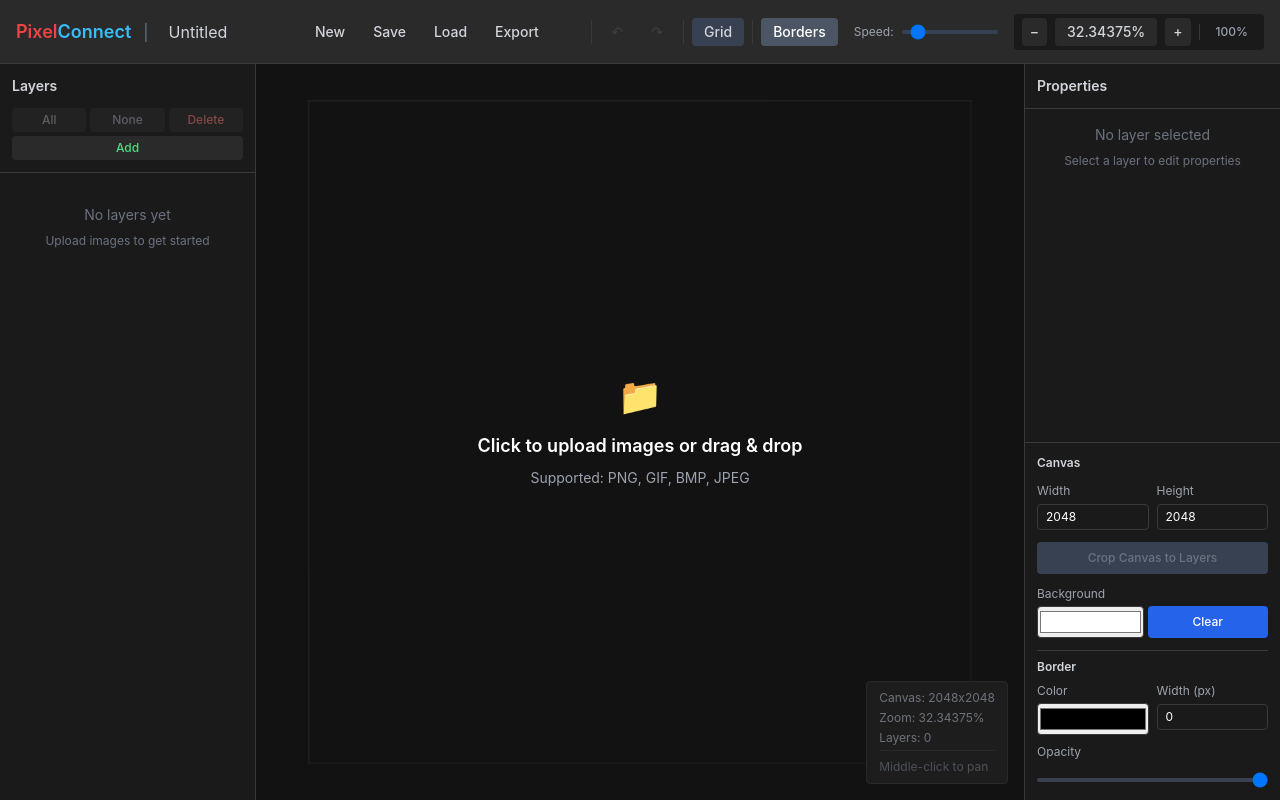
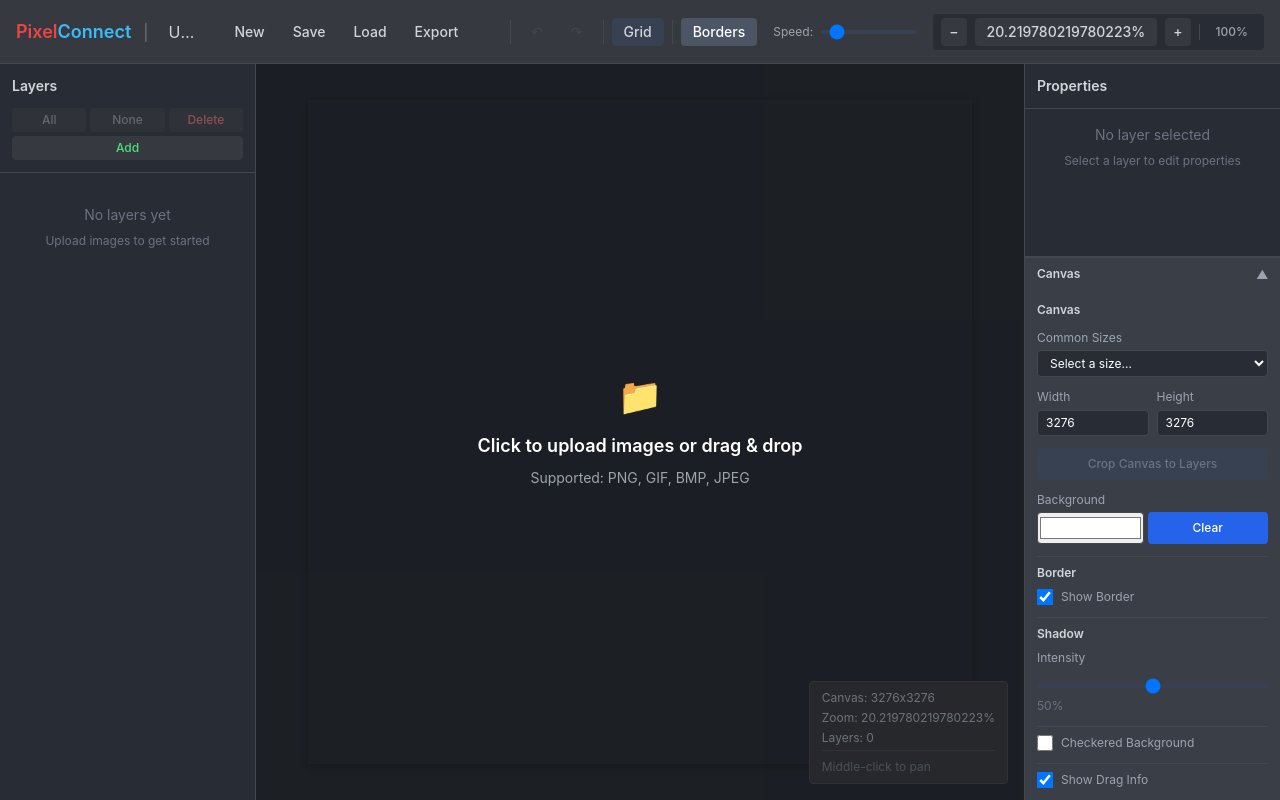
Before and after one commit to atharray/PixelConnect, a React (Vite) app: page / in a window 1280 px wide. Built offline with nearby package versions, Linux system fonts and the light colour scheme.

Commit message:
major bugfixes and feature updates

```diff
--- a/src/components/Canvas/CanvasRenderer.tsx
+++ b/src/components/Canvas/CanvasRenderer.tsx
@@ -1,6 +1,7 @@
 import { useEffect, useRef, useState } from 'react';
 import useCompositorStore from '../../store/compositorStore';
 import GridOverlay from './GridOverlay';
+import DragInfoTooltip from './DragInfoTooltip';
 
 /**
  * Canvas renderer component
@@ -29,6 +30,7 @@ function CanvasRenderer() {
   const [isPanning, setIsPanning] = useState(false);
   const [panStart, setPanStart] = useState({ x: 0, y: 0 });
   const [hoverCoords, setHoverCoords] = useState<{ x: number; y: number } | null>(null);
+  const [mousePos, setMousePos] = useState({ x: 0, y: 0 });
 
   /**
    * Decode base64 image data and cache it
@@ -127,6 +129,26 @@ function CanvasRenderer() {
       ctx.fillStyle = project.canvas.backgroundColor;
       ctx.fillRect(0, 0, canvas.width, canvas.height);
       // console.log(`[DEBUG] Background color applied: ${project.canvas.backgroundColor}`);
+    }
+
+    // Draw checkered background for transparency
+    if (project.canvas.showCheckeredBackground && !project.canvas.backgroundColor) {
+      const zoom = project.viewport.zoom / 100;
+      // Scale checkerboard size based on zoom: smaller when zoomed out, larger when zoomed in
+      const baseSquareSize = 8;
+      const squareSize = Math.max(1, Math.round(baseSquareSize / zoom));
+
+      const lightColor = '#ffffff';
+      const darkColor = '#cccccc';
+
+      for (let y = 0; y < canvas.height; y += squareSize) {
+        for (let x = 0; x < canvas.width; x += squareSize) {
+          // Alternate colors in a checkerboard pattern
+          const isEven = (Math.floor(x / squareSize) + Math.floor(y / squareSize)) % 2 === 0;
+          ctx.fillStyle = isEven ? lightColor : darkColor;
+          ctx.fillRect(x, y, squareSize, squareSize);
+        }
+      }
     }
 
     // Draw canvas border (expands outward from canvas edge)
@@ -293,6 +315,9 @@ function CanvasRenderer() {
     const canvas = canvasRef.current;
     if (!canvas) return;
 
+    // Track mouse position for drag tooltip
+    setMousePos({ x: e.clientX, y: e.clientY });
+
     const { x: worldX, y: worldY } = getWorldCoordinates(e.clientX, e.clientY);
 
     // Update hover coordinates
@@ -329,7 +354,7 @@ function CanvasRenderer() {
 
     const direction = e.deltaY > 0 ? -1 : 1;
     const currentZoom = project.viewport.zoom;
-    const zoomLevels = [25, 50, 75, 100, 125, 150, 200, 250, 300, 400, 500, 600, 800, 1200, 1600];
+    const zoomLevels = [25, 50, 75, 100, 125, 150, 200, 250, 300, 400, 500, 600, 800, 1200, 1600, 3200];
 
     let newZoom = currentZoom;
     if (direction > 0) {
@@ -346,8 +371,13 @@ function CanvasRenderer() {
   return (
     <div
       ref={containerRef}
-      className="relative w-full h-full bg-canvas-bg overflow-hidden"
+      className="relative w-full h-full bg-canvas-bg overflow-hidden cursor-crosshair"
       style={{ paddingTop: '20px', paddingLeft: '20px' }}
+      onMouseDown={handleCanvasMouseDown}
+      onMouseMove={handleCanvasMouseMove}
+      onMouseUp={handleCanvasMouseUp}
+      onMouseLeave={handleCanvasMouseUp}
+      onWheel={handleCanvasWheel}
     >
       {/* Canvas container with centering and scrollbars */}
       <div
@@ -363,16 +393,16 @@ function CanvasRenderer() {
         >
           <canvas
             ref={canvasRef}
-            onMouseDown={handleCanvasMouseDown}
-            onMouseMove={handleCanvasMouseMove}
-            onMouseUp={handleCanvasMouseUp}
-            onMouseLeave={handleCanvasMouseUp}
-            onWheel={handleCanvasWheel}
-            className="cursor-pointer border border-gray-600"
+            className="cursor-pointer"
             style={{
               imageRendering: 'pixelated',
               backfaceVisibility: 'hidden',
               WebkitFontSmoothing: 'antialiased',
+              outline: project.canvas.borderEnabled ? '1px solid rgb(75, 85, 99)' : 'none',
+              outlineOffset: '0px',
+              boxShadow: project.canvas.shadowIntensity > 0
+                ? `0 10px 40px rgba(0, 0, 0, ${0.5 * project.canvas.shadowIntensity})`
+                : 'none',
             }}
           />
 
@@ -409,13 +439,13 @@ function CanvasRenderer() {
                 return (
                   <rect
                     key={layer.id}
-                    x={x}
-                    y={y}
-                    width={layer.width + 1.1}
-                    height={layer.height + 1.1}
+                    x={x-0.12}
+                    y={y-0.25}
+                    width={layer.width+0.3}
+                    height={layer.height+0.3}
                     fill="none"
                     stroke="#c0c0c0"
-                    strokeWidth="1"
+                    strokeWidth="0.25"
                     strokeDasharray="4,4"
                     style={{
                       animation: borderAnimationSpeed > 0 ? `marching-ants ${8 / (0.125 * borderAnimationSpeed) / 1000}s linear infinite` : 'none',
@@ -445,6 +475,7 @@ function CanvasRenderer() {
           canvasWidth={project.canvas.width}
           canvasHeight={project.canvas.height}
           gridDensity={project.grid.density}
+          canvasBorderEnabled={project.canvas.borderEnabled}
         />
       </div>
 
@@ -463,6 +494,16 @@ function CanvasRenderer() {
           Selected: {selectedLayerIds.length} layer{selectedLayerIds.length !== 1 ? 's' : ''}
         </div>
       )}
+
+      {/* Drag Info Tooltip */}
+      {isDraggingLayer && project.canvas.dragInfoEnabled && (
+        <DragInfoTooltip
+          offsetX={dragOffsetX}
+          offsetY={dragOffsetY}
+          mouseX={mousePos.x}
+          mouseY={mousePos.y}
+        />
+      )}
     </div>
   );
 }
--- /dev/null
+++ b/src/components/Canvas/DragInfoTooltip.tsx
@@ -0,0 +1,38 @@
+import React from 'react';
+
+interface DragInfoTooltipProps {
+  offsetX: number;
+  offsetY: number;
+  mouseX: number;
+  mouseY: number;
+}
+
+/**
+ * Small tooltip that shows drag translation info
+ * Follows the mouse cursor while dragging
+ */
+const DragInfoTooltip: React.FC<DragInfoTooltipProps> = ({
+  offsetX,
+  offsetY,
+  mouseX,
+  mouseY,
+}) => {
+  return (
+    <div
+      style={{
+        position: 'fixed',
+        left: `${mouseX + 10}px`,
+        top: `${mouseY + 10}px`,
+        pointerEvents: 'none',
+        zIndex: 1000,
+      }}
+    >
+      <div className="bg-panel-bg border border-border rounded px-2 py-1 text-xs text-gray-300 whitespace-nowrap shadow-lg">
+        <div>X: {offsetX > 0 ? '+' : ''}{offsetX}</div>
+        <div>Y: {offsetY > 0 ? '+' : ''}{offsetY}</div>
+      </div>
+    </div>
+  );
+};
+
+export default DragInfoTooltip;
--- a/src/components/Canvas/GridOverlay.tsx
+++ b/src/components/Canvas/GridOverlay.tsx
@@ -14,9 +14,10 @@ interface GridOverlayProps {
   canvasWidth: number;
   canvasHeight: number;
   gridDensity: number;
+  canvasBorderEnabled: boolean;
 }
 
-function GridOverlay({ canvas, gridEnabled, viewport, canvasWidth, canvasHeight, gridDensity }: GridOverlayProps) {
+function GridOverlay({ canvas, gridEnabled, viewport, canvasWidth, canvasHeight, gridDensity, canvasBorderEnabled }: GridOverlayProps) {
   const gridCanvasRef = useRef<HTMLCanvasElement>(null);
   const containerRef = useRef<HTMLDivElement>(null);
 
@@ -84,6 +85,29 @@ function GridOverlay({ canvas, gridEnabled, viewport, canvasWidth, canvasHeight,
     ctx.strokeStyle = `rgba(0, 0, 0, ${opacity})`;
     ctx.lineWidth = 1;
 
+    // Get canvas bounds in screen space and set up clipping
+    const canvasRect = canvas.getBoundingClientRect();
+    const containerRect = containerRef.current.getBoundingClientRect();
+
+    // Calculate canvas position relative to grid container
+    let canvasScreenX = canvasRect.left - containerRect.left;
+    let canvasScreenY = canvasRect.top - containerRect.top;
+    let canvasScreenWidth = canvasRect.width;
+    let canvasScreenHeight = canvasRect.height;
+
+    // Inset clipping region by border width to avoid rendering on the border
+    const borderInset = canvasBorderEnabled ? 1 : 0;
+    canvasScreenX += borderInset;
+    canvasScreenY += borderInset;
+    canvasScreenWidth -= borderInset * 2;
+    canvasScreenHeight -= borderInset * 2;
+
+    // Set up clipping region to only render within canvas bounds (excluding border)
+    ctx.save();
+    ctx.beginPath();
+    ctx.rect(canvasScreenX, canvasScreenY, canvasScreenWidth, canvasScreenHeight);
+    ctx.clip();
+
     // Calculate the top-left corner of the canvas in screen space
     const centerX = gridCanvas.width / 2;
     const centerY = gridCanvas.height / 2;
@@ -91,9 +115,13 @@ function GridOverlay({ canvas, gridEnabled, viewport, canvasWidth, canvasHeight,
     const canvasCenterWorldX = canvasWidth / 2;
     const canvasCenterWorldY = canvasHeight / 2;
 
+    // Optional padding on grid alignment
+    const paddingLeft = 0;
+    const paddingTop = 0;
+
     // World coordinates of top-left corner of visible canvas
-    const worldStartX = canvasCenterWorldX - centerX / zoom + viewport.panX;
-    const worldStartY = canvasCenterWorldY - centerY / zoom + viewport.panY;
+    const worldStartX = canvasCenterWorldX - (centerX - paddingLeft) / zoom + viewport.panX;
+    const worldStartY = canvasCenterWorldY - (centerY - paddingTop) / zoom + viewport.panY;
 
     // Draw vertical grid lines (every N pixels based on effective density)
     const firstX = Math.floor(worldStartX / effectiveGridDensity) * effectiveGridDensity;
@@ -128,7 +156,10 @@ function GridOverlay({ canvas, gridEnabled, viewport, canvasWidth, canvasHeight,
         ctx.stroke();
       }
     }
-  }, [gridEnabled, viewport, canvasWidth, canvasHeight, canvas, gridDensity]);
+
+    // Restore context to remove clipping
+    ctx.restore();
+  }, [gridEnabled, viewport, canvasWidth, canvasHeight, canvas, gridDensity, canvasBorderEnabled]);
 
   return (
     <div
--- a/src/components/Modals/TransparencyMaskModal.tsx
+++ b/src/components/Modals/TransparencyMaskModal.tsx
@@ -127,11 +127,7 @@ const TransparencyMaskModal: React.FC<TransparencyMaskModalProps> = ({
             {previewImage ? (
               <div
                 style={{
-                  display: 'flex',
-                  alignItems: 'center',
-                  justifyContent: 'center',
-                  minWidth: '100%',
-                  minHeight: '100%',
+                  display: 'inline-block',
                   padding: '10px',
                 }}
               >
--- a/src/components/PropertyPanel/CanvasSettings.tsx
+++ b/src/components/PropertyPanel/CanvasSettings.tsx
@@ -1,4 +1,4 @@
-import { useEffect } from 'react';
+import { useEffect, useState } from 'react';
 import useCompositorStore from '../../store/compositorStore';
 import { savePreferences, loadPreferences } from '../../hooks/useLocalStorage';
 
@@ -11,15 +11,15 @@ function CanvasSettings() {
   const layers = useCompositorStore((state) => state.project.layers);
   const setCanvasConfig = useCompositorStore((state) => state.setCanvasConfig);
   const cropCanvasToLayers = useCompositorStore((state) => state.cropCanvasToLayers);
+  const [isCollapsed, setIsCollapsed] = useState(false);
 
-  // Sync canvas border settings to localStorage
+  // Sync canvas settings to localStorage
   useEffect(() => {
     const preferences = loadPreferences();
-    preferences.canvasBorderColor = canvas.borderColor;
-    preferences.canvasBorderWidth = canvas.borderWidth;
-    preferences.canvasBorderOpacity = canvas.borderOpacity;
+    preferences.canvasBorderEnabled = canvas.borderEnabled;
+    preferences.canvasShadowIntensity = canvas.shadowIntensity;
     savePreferences(preferences);
-  }, [canvas.borderColor, canvas.borderWidth, canvas.borderOpacity]);
+  }, [canvas.borderEnabled, canvas.shadowIntensity]);
 
   const handleWidthChange = (value: string) => {
     const width = parseInt(value);
@@ -47,30 +47,46 @@ function CanvasSettings() {
     }
   };
 
-  const handleBorderColorChange = (value: string) => {
-    setCanvasConfig({ borderColor: value });
-    // console.log(`[DEBUG] Canvas border color changed to ${value}`);
-  };
-
-  const handleBorderWidthChange = (value: string) => {
-    const width = parseInt(value);
-    if (!isNaN(width) && width >= 0) {
-      setCanvasConfig({ borderWidth: width });
-      // console.log(`[DEBUG] Canvas border width changed to ${width}`);
-    }
-  };
-
-  const handleBorderOpacityChange = (value: string) => {
-    const opacity = parseFloat(value);
-    if (!isNaN(opacity) && opacity >= 0 && opacity <= 1) {
-      setCanvasConfig({ borderOpacity: opacity });
-      // console.log(`[DEBUG] Canvas border opacity changed to ${opacity}`);
+  const handleCommonSizeChange = (size: string) => {
+    const [w, h] = size.split('x').map(Number);
+    if (!isNaN(w) && !isNaN(h) && w > 0 && h > 0) {
+      setCanvasConfig({ width: w, height: h });
     }
   };
 
   return (
-    <div className="p-3 space-y-3">
-      <div className="text-xs font-semibold text-gray-300">Canvas</div>
+    <div className="border-t border-border bg-gray-850">
+      {/* Collapsible Header */}
+      <button
+        onClick={() => setIsCollapsed(!isCollapsed)}
+        className="w-full px-3 py-2 flex items-center justify-between text-xs font-semibold text-gray-300 hover:bg-gray-800 transition-colors group"
+      >
+        <span>Canvas</span>
+        <span className={`text-gray-400 transition-transform group-hover:drop-shadow-lg group-hover:text-gray-200 ${isCollapsed ? '' : 'rotate-180'}`}>▼</span>
+      </button>
+
+      {/* Collapsible Content */}
+      {!isCollapsed && (
+        <div className="p-3 space-y-3 bg-gray-850">
+          <div className="text-xs font-semibold text-gray-300">Canvas</div>
+
+      {/* Common Sizes Dropdown */}
+      <div>
+        <label className="text-xs text-gray-400 block mb-1">Common Sizes</label>
+        <select
+          onChange={(e) => handleCommonSizeChange(e.target.value)}
+          className="w-full px-2 py-1 bg-canvas-bg border border-border rounded text-xs text-white focus:outline-none focus:ring-1 focus:ring-blue-400 cursor-pointer"
+          defaultValue=""
+        >
+          <option value="">Select a size...</option>
+          <option value="1024x1024">1024x1024</option>
+          <option value="2048x2048">2048x2048</option>
+          <option value="1920x1080">1920x1080</option>
+          <option value="3840x2160">3840x2160 (4K)</option>
+          <option value="4632x2316">4632x2316</option>
+          <option value="3276x3276">3276x3276</option>
+        </select>
+      </div>
 
       {/* Canvas Size */}
       <div className="grid grid-cols-2 gap-2">
@@ -142,46 +158,79 @@ function CanvasSettings() {
       <div className="space-y-2 pt-2 border-t border-border">
         <div className="text-xs font-semibold text-gray-300">Border</div>
 
-        <div className="grid grid-cols-2 gap-2">
-          <div>
-            <label className="text-xs text-gray-400 block mb-1">Color</label>
-            <input
-              type="color"
-              value={canvas.borderColor || '#000000'}
-              onChange={(e) => handleBorderColorChange(e.target.value)}
-              className="w-full h-8 rounded cursor-pointer border border-border"
-              title="Pick border color"
-            />
-          </div>
+        <div className="flex items-center gap-2">
+          <input
+            type="checkbox"
+            id="borderEnabled"
+            checked={canvas.borderEnabled ?? true}
+            onChange={(e) => setCanvasConfig({ borderEnabled: e.target.checked })}
+            className="w-4 h-4 rounded cursor-pointer"
+            title="Enable or disable canvas border"
+          />
+          <label htmlFor="borderEnabled" className="text-xs text-gray-400 cursor-pointer flex-1">
+            Show Border
+          </label>
+        </div>
+      </div>
 
-          <div>
-            <label className="text-xs text-gray-400 block mb-1">Width (px)</label>
-            <input
-              type="number"
-              value={canvas.borderWidth || 0}
-              onChange={(e) => handleBorderWidthChange(e.target.value)}
-              min={0}
-              max={100}
-              className="w-full px-2 py-1 bg-canvas-bg border border-border rounded text-xs text-white focus:outline-none focus:ring-1 focus:ring-blue-400"
-              placeholder="0"
-            />
-          </div>
-        </div>
+      {/* Shadow Settings */}
+      <div className="space-y-2 pt-2 border-t border-border">
+        <div className="text-xs font-semibold text-gray-300">Shadow</div>
 
         <div>
-          <label className="text-xs text-gray-400 block mb-1">Opacity</label>
+          <label className="text-xs text-gray-400 block mb-1">Intensity</label>
           <input
             type="range"
             min="0"
             max="1"
             step="0.1"
-            value={canvas.borderOpacity || 1}
-            onChange={(e) => handleBorderOpacityChange(e.target.value)}
+            value={canvas.shadowIntensity ?? 0.5}
+            onChange={(e) => setCanvasConfig({ shadowIntensity: parseFloat(e.target.value) })}
             className="w-full h-1 bg-gray-700 rounded-lg appearance-none cursor-pointer"
-            title="Border opacity (0 = transparent, 1 = opaque)"
+            title="Shadow intensity (0 = off, 1 = max)"
           />
+          <div className="text-xs text-gray-500 mt-1">
+            {Math.round((canvas.shadowIntensity ?? 0.5) * 100)}%
+          </div>
         </div>
       </div>
+
+      {/* Checkered Background */}
+      <div className="space-y-2 pt-2 border-t border-border">
+        <div className="flex items-center gap-2">
+          <input
+            type="checkbox"
+            id="checkerboardBg"
+            checked={canvas.showCheckeredBackground ?? false}
+            onChange={(e) => setCanvasConfig({ showCheckeredBackground: e.target.checked })}
+            disabled={canvas.backgroundColor !== null}
+            className="w-4 h-4 rounded cursor-pointer disabled:opacity-50"
+            title="Show checkered pattern for transparency (only available when background is transparent)"
+          />
+          <label htmlFor="checkerboardBg" className={`text-xs cursor-pointer flex-1 ${canvas.backgroundColor !== null ? 'text-gray-600' : 'text-gray-400'}`}>
+            Checkered Background
+          </label>
+        </div>
+      </div>
+
+      {/* Drag Info */}
+      <div className="space-y-2 pt-2 border-t border-border">
+        <div className="flex items-center gap-2">
+          <input
+            type="checkbox"
+            id="dragInfoEnabled"
+            checked={canvas.dragInfoEnabled ?? true}
+            onChange={(e) => setCanvasConfig({ dragInfoEnabled: e.target.checked })}
+            className="w-4 h-4 rounded cursor-pointer"
+            title="Show drag translation info when dragging layers"
+          />
+          <label htmlFor="dragInfoEnabled" className="text-xs text-gray-400 cursor-pointer flex-1">
+            Show Drag Info
+          </label>
+        </div>
+      </div>
+        </div>
+      )}
     </div>
   );
 }
--- a/src/components/Toolbar/ZoomControls.tsx
+++ b/src/components/Toolbar/ZoomControls.tsx
@@ -8,7 +8,7 @@ function ZoomControls() {
   const viewport = useCompositorStore((state) => state.project.viewport);
   const setViewport = useCompositorStore((state) => state.setViewport);
 
-  const ZOOM_LEVELS = [25, 50, 100, 200, 400, 800, 1600];
+  const ZOOM_LEVELS = [25, 50, 100, 200, 400, 800, 1600, 3200];
 
   const handleZoom = (zoomLevel: number) => {
     // console.log(`[DEBUG] Zoom level changed to ${zoomLevel}%`);
--- a/src/index.css
+++ b/src/index.css
@@ -13,7 +13,7 @@ html, body, #root {
 }
 
 body {
-  background-color: #1a1a1a;
+  background-color: #282c34;
   color: #ffffff;
   font-family: -apple-system, BlinkMacSystemFont, 'Segoe UI', 'Roboto', 'Oxygen',
     'Ubuntu', 'Cantarell', 'Fira Sans', 'Droid Sans', 'Helvetica Neue',
--- a/src/store/compositorStore.ts
+++ b/src/store/compositorStore.ts
@@ -23,12 +23,16 @@ const DEFAULT_PROJECT_DATA: ProjectData = {
   created: new Date().toISOString(),
   modified: new Date().toISOString(),
   canvas: {
-    width: 2048,
-    height: 2048,
+    width: 3276,
+    height: 3276,
     backgroundColor: null, // Transparent by default
     borderColor: '#000000',
     borderWidth: 0,
     borderOpacity: 1,
+    borderEnabled: true,
+    shadowIntensity: 0.5,
+    showCheckeredBackground: false,
+    dragInfoEnabled: true,
   },
   viewport: {
     zoom: 100,
--- a/src/types/compositor.types.ts
+++ b/src/types/compositor.types.ts
@@ -11,7 +11,12 @@ export interface CanvasConfig {
   borderColor: string; // Hex color for border
   borderWidth: number; // Thickness in pixels (expands outward)
   borderOpacity: number; // 0-1
+  borderEnabled: boolean; // Whether to show the border
+  shadowIntensity: number; // 0-1, shadow opacity/intensity
+  showCheckeredBackground: boolean; // Show checkerboard pattern for transparency
+  dragInfoEnabled: boolean; // Show drag translation info when dragging layers
 }
+
 
 // Layer representation
 export interface Layer {
--- a/tailwind.config.js
+++ b/tailwind.config.js
@@ -7,9 +7,10 @@ export default {
   theme: {
     extend: {
       colors: {
-        'canvas-bg': '#1a1a1a',
-        'panel-bg': '#2a2a2a',
-        'border': '#3a3a3a',
+        'canvas-bg': '#282c34',
+        'panel-bg': '#36393f',
+        'border': '#44474d',
+        'gray-850': '#3a3f47',
       },
     },
   },
```
Also changed, not shown: 7 other files (tests, documents, lock files or other folders).
